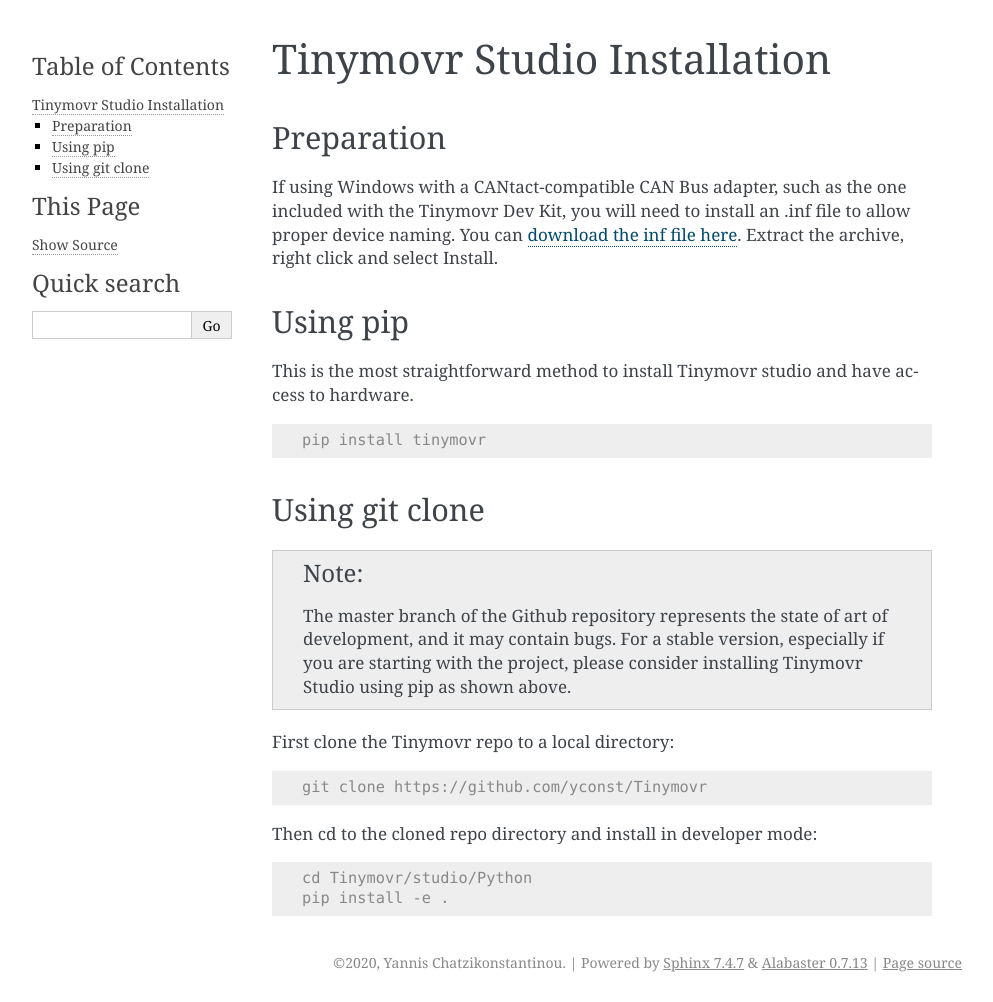
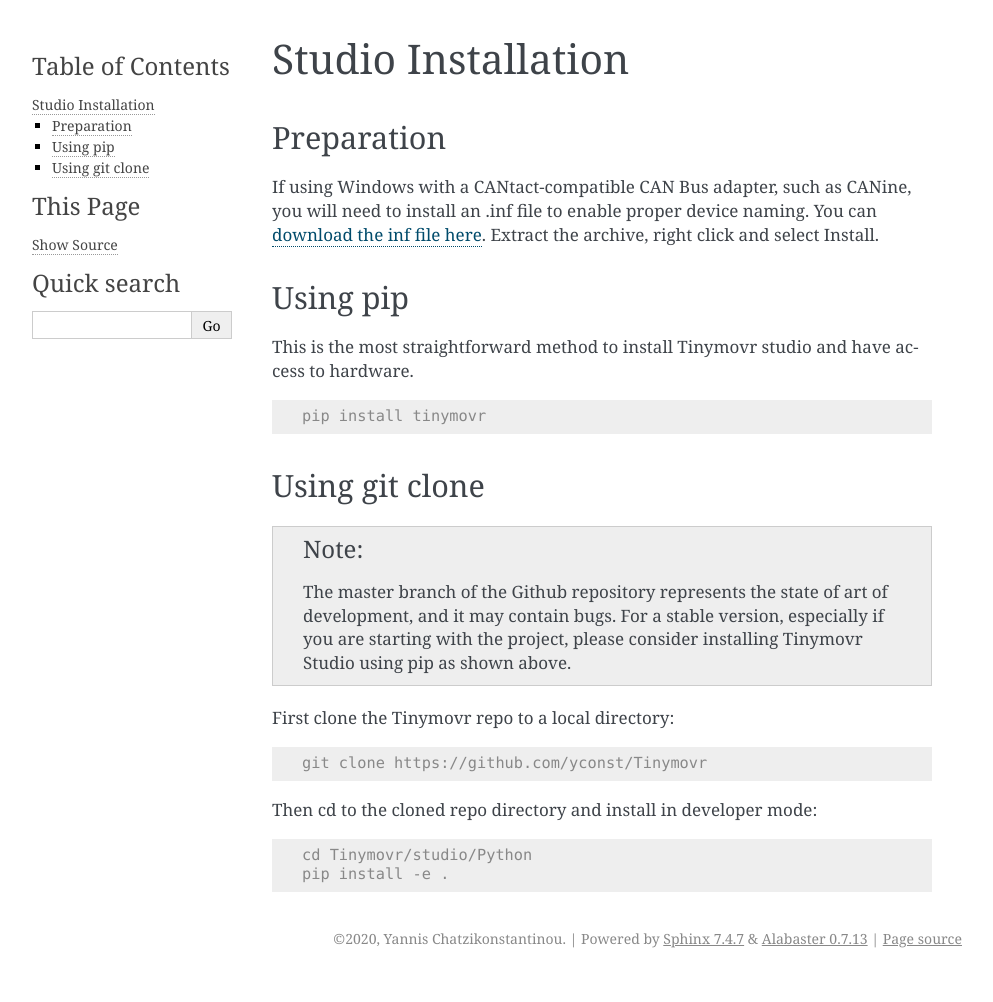
Before and after one commit to tinymovr/Tinymovr, a Sphinx documentation site: the page built from docs/studio/installation.rst, in a window 1280 px wide. Shown: the whole page, without its empty margins (148-1141 px from the left). Built offline with Sphinx 7.4.7, drawn with Linux system fonts in a browser that asks for light colours; after the commit the page ends 978 px from its top, so only the background shows below that.

Commit message:
Add CANine docs (#81)
* Add CANine documentation

* simplify index

* Add flashing procedure

* whitespace

```diff
--- a/docs/index.rst
+++ b/docs/index.rst
@@ -12,6 +12,7 @@
 
    quickstart
    hardware/guide
+   hardware/canine
    studio/installation
    studio/usage
    studio/commands
--- a/docs/studio/commands.rst
+++ b/docs/studio/commands.rst
@@ -1,9 +1,8 @@
-
 
 .. _command-reference:
 
-Tinymovr Studio Command Reference
-#################################
+Studio Command Reference
+########################
 
 state
 *****
--- a/docs/studio/installation.rst
+++ b/docs/studio/installation.rst
@@ -1,13 +1,13 @@
 .. _studio-installation:
 
-****************************
-Tinymovr Studio Installation
-****************************
+*******************
+Studio Installation
+*******************
 
 Preparation
 ###########
 
-If using Windows with a CANtact-compatible CAN Bus adapter, such as the one included with the Tinymovr Dev Kit, you will need to install an .inf file to allow proper device naming. You can `download the inf file here <https://canable.io/utilities/windows-driver.zip>`_. Extract the archive, right click and select Install.
+If using Windows with a CANtact-compatible CAN Bus adapter, such as CANine, you will need to install an .inf file to enable proper device naming. You can `download the inf file here <https://canable.io/utilities/windows-driver.zip>`_. Extract the archive, right click and select Install.
 
 Using pip
 #########
--- a/docs/studio/plotting.rst
+++ b/docs/studio/plotting.rst
@@ -1,6 +1,6 @@
-*****************************
-Plotting with Tinymovr Studio
-*****************************
+******************
+Plotting in Studio
+******************
 
 Overview
 ########
--- a/docs/studio/usage.rst
+++ b/docs/studio/usage.rst
@@ -1,6 +1,6 @@
-*********************
-Tinymovr Studio Usage
-*********************
+************
+Studio Usage
+************
 
 Overview
 ########
```
Also changed, not shown: docs/hardware/canine.rst (added, +44 -0 lines), docs/hardware/guide.rst (+6 -3 lines), docs/hardware/canine_config.png (added).
